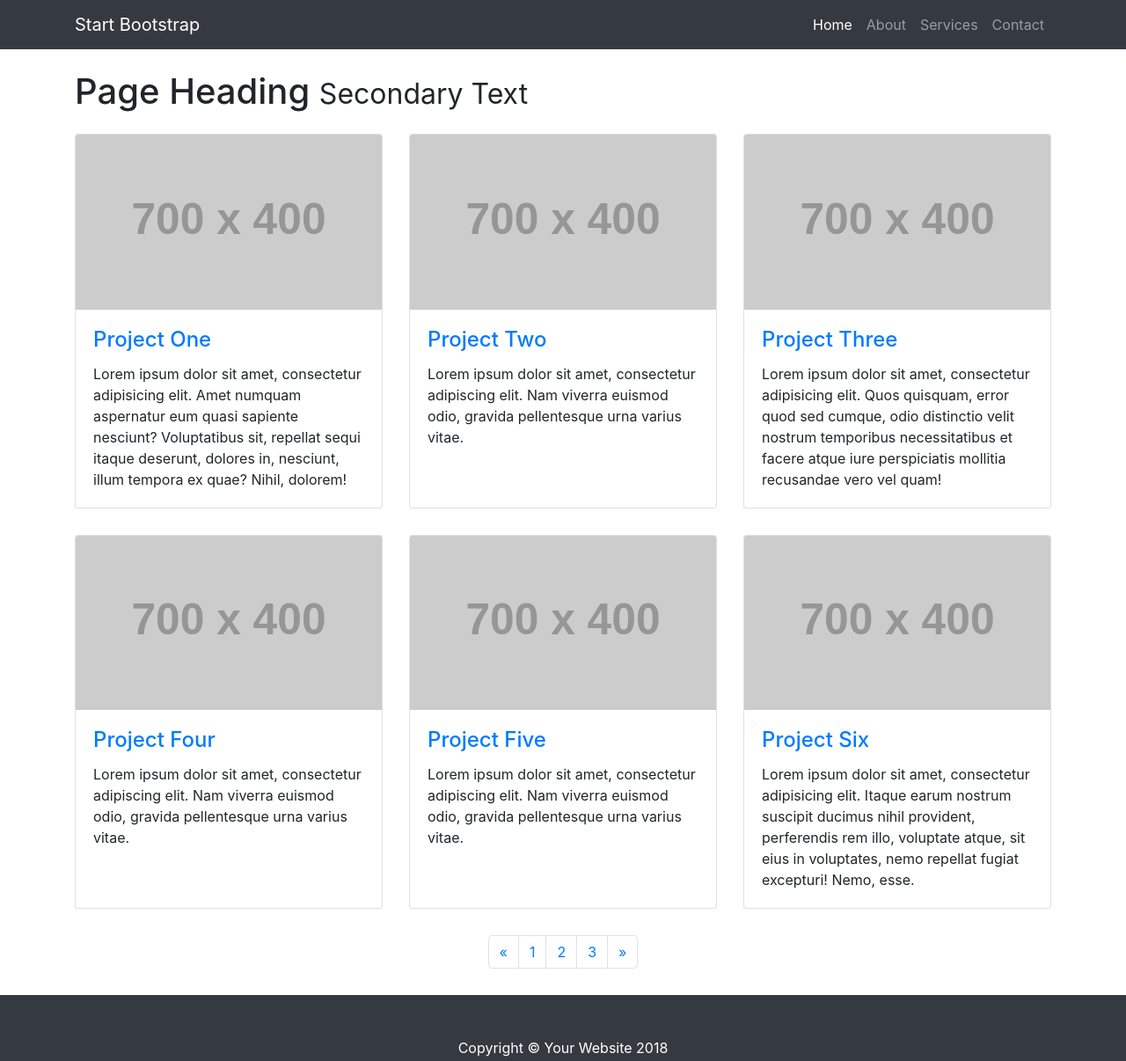
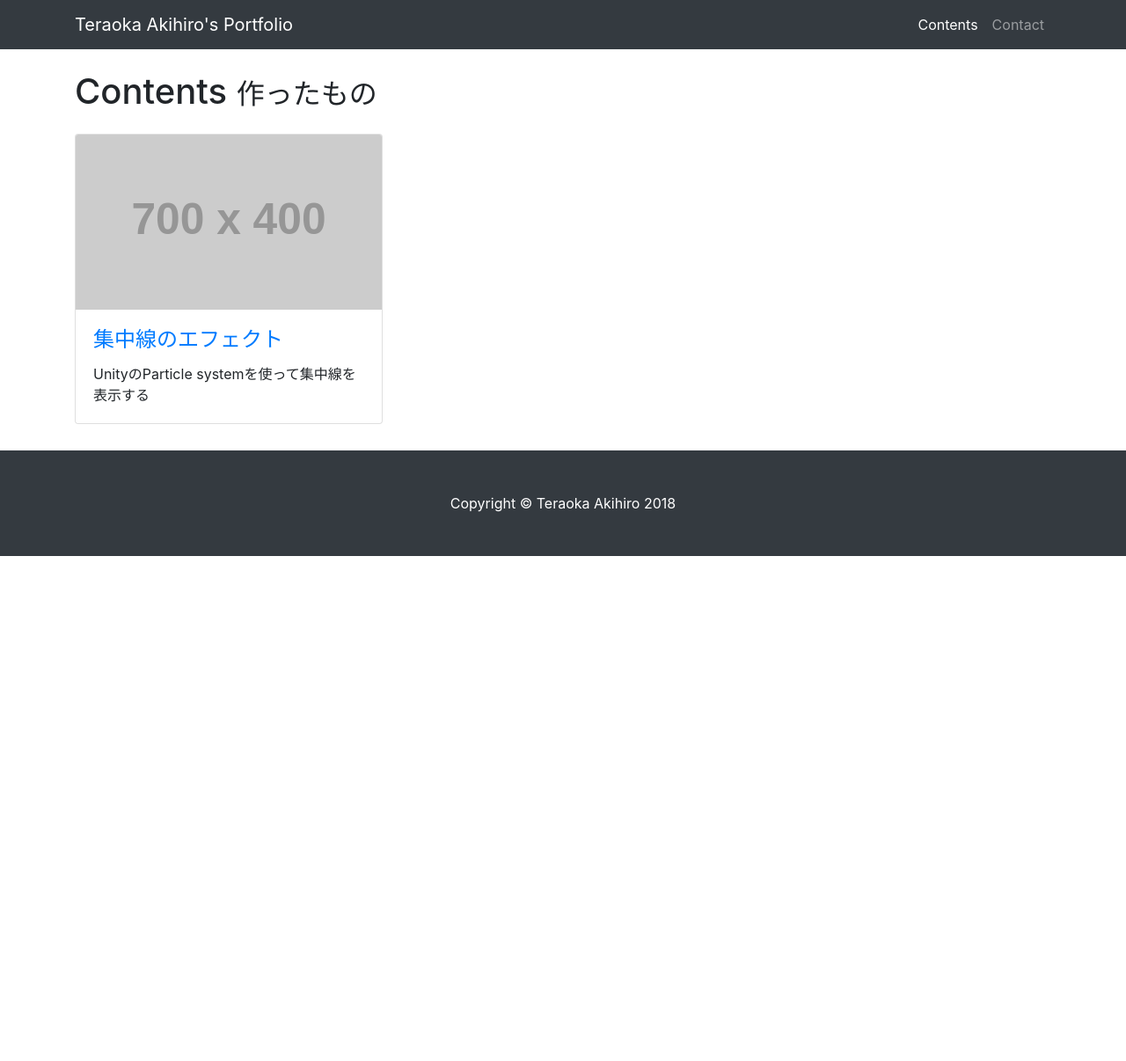
Before and after one commit to TeraokaAkihiro/Portfolio, a website: page index.html in a window 1280 px wide. Shown: the whole page at 88% size. After the commit the page ends 800 px from the top, so only its background shows below. Drawn offline with Linux system fonts and the light colour scheme; placeholder pictures from the web are drawn by us.

Commit message:
overwrite template

```diff
--- a/index.html
+++ b/index.html
@@ -1,5 +1,5 @@
 <!DOCTYPE html>
-<html lang="en">
+<html lang="ja">
 
   <head>
 
@@ -8,7 +8,7 @@
     <meta name="description" content="">
     <meta name="author" content="">
 
-    <title>3 Col Portfolio - Start Bootstrap Template</title>
+    <title>Teraoka Akihiro's Portfolio</title>
 
     <!-- Bootstrap core CSS -->
     <link href="vendor/bootstrap/css/bootstrap.min.css" rel="stylesheet">
@@ -23,22 +23,16 @@
     <!-- Navigation -->
     <nav class="navbar navbar-expand-lg navbar-dark bg-dark fixed-top">
       <div class="container">
-        <a class="navbar-brand" href="#">Start Bootstrap</a>
+        <a class="navbar-brand" href="#">Teraoka Akihiro's Portfolio</a>
         <button class="navbar-toggler" type="button" data-toggle="collapse" data-target="#navbarResponsive" aria-controls="navbarResponsive" aria-expanded="false" aria-label="Toggle navigation">
           <span class="navbar-toggler-icon"></span>
         </button>
         <div class="collapse navbar-collapse" id="navbarResponsive">
           <ul class="navbar-nav ml-auto">
             <li class="nav-item active">
-              <a class="nav-link" href="#">Home
+              <a class="nav-link" href="#">Contents
                 <span class="sr-only">(current)</span>
               </a>
-            </li>
-            <li class="nav-item">
-              <a class="nav-link" href="#">About</a>
-            </li>
-            <li class="nav-item">
-              <a class="nav-link" href="#">Services</a>
             </li>
             <li class="nav-item">
               <a class="nav-link" href="#">Contact</a>
@@ -52,8 +46,8 @@
     <div class="container">
 
       <!-- Page Heading -->
-      <h1 class="my-4">Page Heading
-        <small>Secondary Text</small>
+      <h1 class="my-4">Contents
+        <small>作ったもの</small>
       </h1>
 
       <div class="row">
@@ -62,71 +56,16 @@
             <a href="#"><img class="card-img-top" src="http://placehold.it/700x400" alt=""></a>
             <div class="card-body">
               <h4 class="card-title">
-                <a href="#">Project One</a>
+                <a href="http://akeyunitydev.hatenablog.jp/entry/2016/07/03/094334">集中線のエフェクト</a>
               </h4>
-              <p class="card-text">Lorem ipsum dolor sit amet, consectetur adipisicing elit. Amet numquam aspernatur eum quasi sapiente nesciunt? Voluptatibus sit, repellat sequi itaque deserunt, dolores in, nesciunt, illum tempora ex quae? Nihil, dolorem!</p>
-            </div>
-          </div>
-        </div>
-        <div class="col-lg-4 col-sm-6 portfolio-item">
-          <div class="card h-100">
-            <a href="#"><img class="card-img-top" src="http://placehold.it/700x400" alt=""></a>
-            <div class="card-body">
-              <h4 class="card-title">
-                <a href="#">Project Two</a>
-              </h4>
-              <p class="card-text">Lorem ipsum dolor sit amet, consectetur adipiscing elit. Nam viverra euismod odio, gravida pellentesque urna varius vitae.</p>
-            </div>
-          </div>
-        </div>
-        <div class="col-lg-4 col-sm-6 portfolio-item">
-          <div class="card h-100">
-            <a href="#"><img class="card-img-top" src="http://placehold.it/700x400" alt=""></a>
-            <div class="card-body">
-              <h4 class="card-title">
-                <a href="#">Project Three</a>
-              </h4>
-              <p class="card-text">Lorem ipsum dolor sit amet, consectetur adipisicing elit. Quos quisquam, error quod sed cumque, odio distinctio velit nostrum temporibus necessitatibus et facere atque iure perspiciatis mollitia recusandae vero vel quam!</p>
-            </div>
-          </div>
-        </div>
-        <div class="col-lg-4 col-sm-6 portfolio-item">
-          <div class="card h-100">
-            <a href="#"><img class="card-img-top" src="http://placehold.it/700x400" alt=""></a>
-            <div class="card-body">
-              <h4 class="card-title">
-                <a href="#">Project Four</a>
-              </h4>
-              <p class="card-text">Lorem ipsum dolor sit amet, consectetur adipiscing elit. Nam viverra euismod odio, gravida pellentesque urna varius vitae.</p>
-            </div>
-          </div>
-        </div>
-        <div class="col-lg-4 col-sm-6 portfolio-item">
-          <div class="card h-100">
-            <a href="#"><img class="card-img-top" src="http://placehold.it/700x400" alt=""></a>
-            <div class="card-body">
-              <h4 class="card-title">
-                <a href="#">Project Five</a>
-              </h4>
-              <p class="card-text">Lorem ipsum dolor sit amet, consectetur adipiscing elit. Nam viverra euismod odio, gravida pellentesque urna varius vitae.</p>
-            </div>
-          </div>
-        </div>
-        <div class="col-lg-4 col-sm-6 portfolio-item">
-          <div class="card h-100">
-            <a href="#"><img class="card-img-top" src="http://placehold.it/700x400" alt=""></a>
-            <div class="card-body">
-              <h4 class="card-title">
-                <a href="#">Project Six</a>
-              </h4>
-              <p class="card-text">Lorem ipsum dolor sit amet, consectetur adipisicing elit. Itaque earum nostrum suscipit ducimus nihil provident, perferendis rem illo, voluptate atque, sit eius in voluptates, nemo repellat fugiat excepturi! Nemo, esse.</p>
+              <p class="card-text">UnityのParticle systemを使って集中線を表示する</p>
             </div>
           </div>
         </div>
       </div>
       <!-- /.row -->
 
-      <!-- Pagination -->
+      <!-- Pagination
       <ul class="pagination justify-content-center">
         <li class="page-item">
           <a class="page-link" href="#" aria-label="Previous">
@@ -150,6 +89,7 @@
           </a>
         </li>
       </ul>
+      -->
 
     </div>
     <!-- /.container -->
@@ -157,7 +97,7 @@
     <!-- Footer -->
     <footer class="py-5 bg-dark">
       <div class="container">
-        <p class="m-0 text-center text-white">Copyright &copy; Your Website 2018</p>
+        <p class="m-0 text-center text-white">Copyright &copy; Teraoka Akihiro 2018</p>
       </div>
       <!-- /.container -->
     </footer>
```
